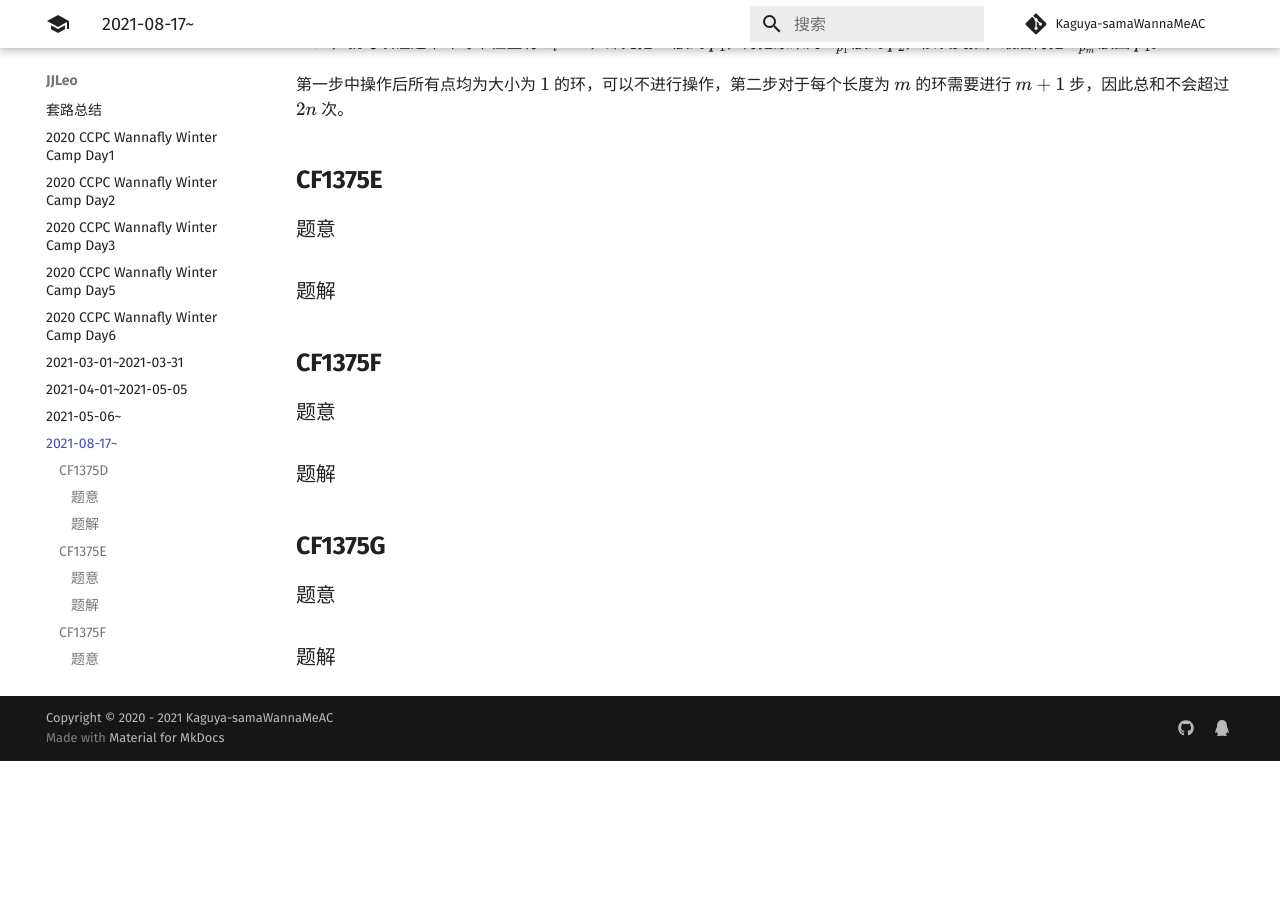
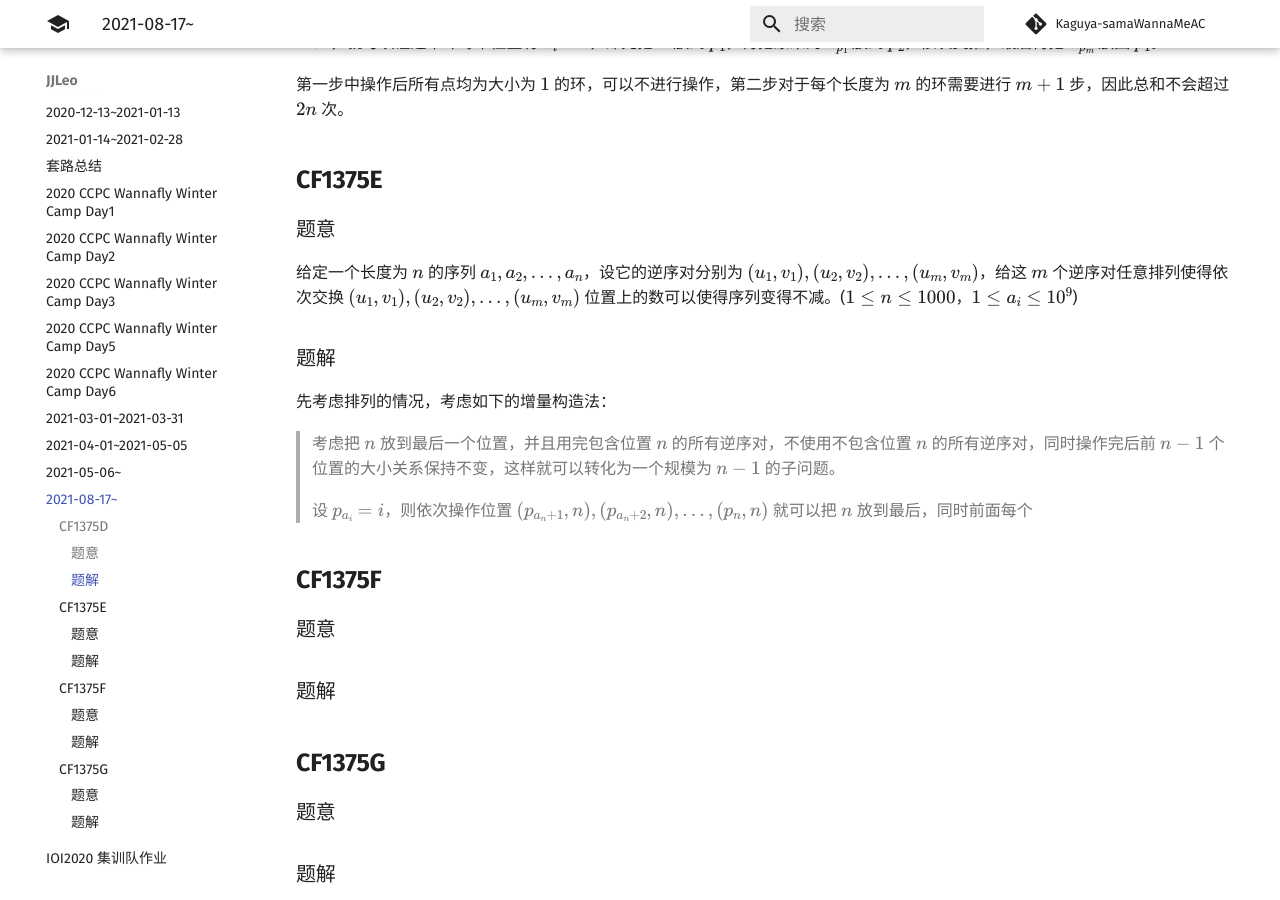
Before and after one commit to Kaguya-samaWannaMeAC/kaguya-samawannameac.github.io, an MkDocs documentation site: the page built from docs/JJLeo/2021-08-17~.md, in a window 1280 px wide and 900 px high, scrolled down 492 px. Built offline with MkDocs 1.6.1 and Material for MkDocs 9.7.7, drawn with Linux system fonts in a browser that asks for light colours; comment, search, counter and statistics services are not loaded; before the commit the page ends 1253 px from its top, so only the background shows below that.

Commit message:
Update 2021-08-17~.md

```diff
--- a/docs/JJLeo/2021-08-17~.md
+++ b/docs/JJLeo/2021-08-17~.md
@@ -18,11 +18,17 @@
 
 ### 题意
 
-
+给定一个长度为 $n$ 的序列 $a_1,a_2,\ldots,a_n$，设它的逆序对分别为 $(u_1,v_1),(u_2,v_2),\ldots,(u_m,v_m)$，给这 $m$ 个逆序对任意排列使得依次交换 $(u_1,v_1),(u_2,v_2),\ldots,(u_m,v_m)$ 位置上的数可以使得序列变得不减。($1 \le n \le 1000$，$1 \le a_i \le 10^9$)
 
 ### 题解
 
+先考虑排列的情况，考虑如下的增量构造法：
 
+> 考虑把 $n$ 放到最后一个位置，并且用完包含位置 $n$ 的所有逆序对，不使用不包含位置 $n$ 的所有逆序对，同时操作完后前 $n-1$ 个位置的大小关系保持不变，这样就可以转化为一个规模为 $n-1$ 的子问题。
+>
+> 设 $p_{a_i}=i$，则依次操作位置 $(p_{a_n+1},n),(p_{a_n+2},n),\ldots,(p_{n},n)$ 就可以把 $n$ 放到最后，同时前面每个
+>
+>
 
 ## **CF1375F**
 
```
